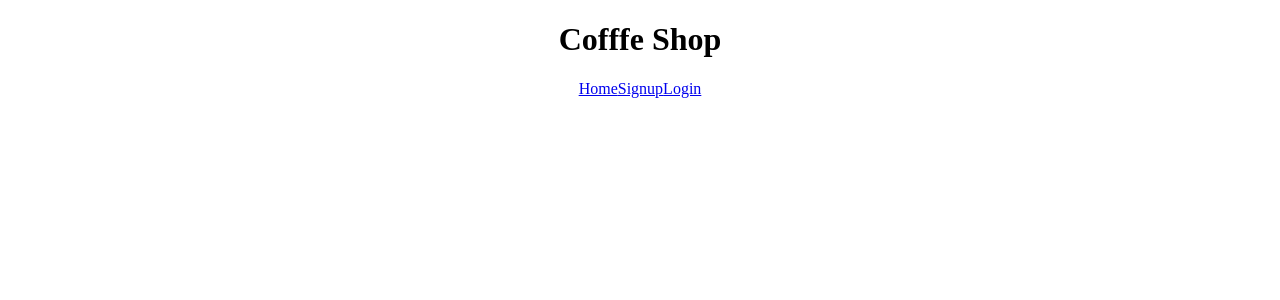
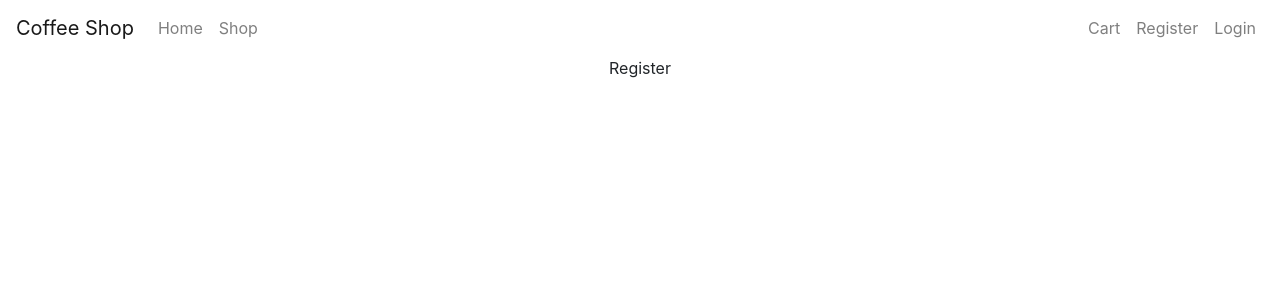
Before and after one commit to mmtakeuchi/coffee_shop_frontend, a React (Create React App) app: page /register in a window 1280 px wide. Shown: the top 300 px of the page. Built offline with nearby package versions, Linux system fonts and the light colour scheme.

Commit message:
implemented navbar

```diff
--- a/package.json
+++ b/package.json
@@ -7,8 +7,10 @@
     "@testing-library/react": "^11.1.0",
     "@testing-library/user-event": "^12.1.10",
     "axios": "^0.21.1",
+    "bootstrap": "^4.6.0",
     "jwt-decode": "^3.1.2",
     "react": "^17.0.2",
+    "react-bootstrap": "^1.6.1",
     "react-dom": "^17.0.2",
     "react-redux": "^7.2.4",
     "react-router-dom": "^5.2.0",
--- a/src/App.js
+++ b/src/App.js
@@ -4,6 +4,8 @@ import { AuthRoute, ProtectedRoute } from "./utils/routeUtil";
 import NavBar from "./components/NavBar";
 import Home from "./components/Home";
 import Login from "./components/Login";
+import Register from "./components/Register";
+import Products from "./components/Products";
 
 function App() {
   return (
@@ -12,6 +14,9 @@ function App() {
       <Switch>
         <AuthRoute exact path="/" component={Home} />
         <AuthRoute exact path="/login" component={Login} />
+        <AuthRoute exact path="/register" component={Register} />
+
+        <AuthRoute exact path="/products" component={Products} />
       </Switch>
     </div>
   );
--- a/src/components/NavBar.js
+++ b/src/components/NavBar.js
@@ -1,5 +1,5 @@
 import React from "react";
-import { Link } from "react-router-dom";
+import { Navbar, Nav, Button } from "react-bootstrap";
 
 class NavBar extends React.Component {
   constructor(props) {
@@ -14,18 +14,29 @@ class NavBar extends React.Component {
 
   render() {
     return (
-      <div className="Navbar">
-        <h1>Cofffe Shop</h1>
-        <Link to="/">Home</Link>
-        {this.props.loggedIn ? (
-          <button onClick={this.logoutUser}>Logout</button>
-        ) : (
-          <React.Fragment>
-            <Link to="/signup">Signup</Link>
-            <Link to="/login">Login</Link>
-          </React.Fragment>
-        )}
-      </div>
+      <>
+        <Navbar bg="white" variant="light" expand="md">
+          <Navbar.Brand href="/">Coffee Shop</Navbar.Brand>
+          <Navbar.Toggle aria-controls="basic-navbar-nav" />
+          <Navbar.Collapse id="basic-navbar-nav">
+            <Nav className="mr-auto">
+              <Nav.Link href="/">Home</Nav.Link>
+              <Nav.Link href="/products">Shop</Nav.Link>
+            </Nav>
+            <Nav>
+              <Nav.Link href="/cart">Cart</Nav.Link>
+              {this.props.loggedIn ? (
+                <Button onClick={this.logoutUser}>Logout</Button>
+              ) : (
+                <React.Fragment>
+                  <Nav.Link href="/register">Register</Nav.Link>
+                  <Nav.Link href="/login">Login</Nav.Link>
+                </React.Fragment>
+              )}
+            </Nav>
+          </Navbar.Collapse>
+        </Navbar>
+      </>
     );
   }
 }
--- /dev/null
+++ b/src/components/Products.js
@@ -0,0 +1,7 @@
+import React from "react";
+
+function Products() {
+  return <div>Products</div>;
+}
+
+export default Products;
--- /dev/null
+++ b/src/components/Register.js
@@ -0,0 +1,12 @@
+import React from "react";
+import { connect } from "react-redux";
+
+export const Register = (props) => {
+  return <div>Register</div>;
+};
+
+const mapStateToProps = (state) => ({});
+
+const mapDispatchToProps = {};
+
+export default connect(mapStateToProps, mapDispatchToProps)(Register);
--- a/src/index.js
+++ b/src/index.js
@@ -1,5 +1,6 @@
 import React from "react";
 import ReactDOM from "react-dom";
+import "bootstrap/dist/css/bootstrap.min.css";
 import App from "./App";
 import { Provider } from "react-redux";
 import configureStore from "./store";
```
Also changed, not shown: 2 other files (tests, documents, lock files or other folders).
